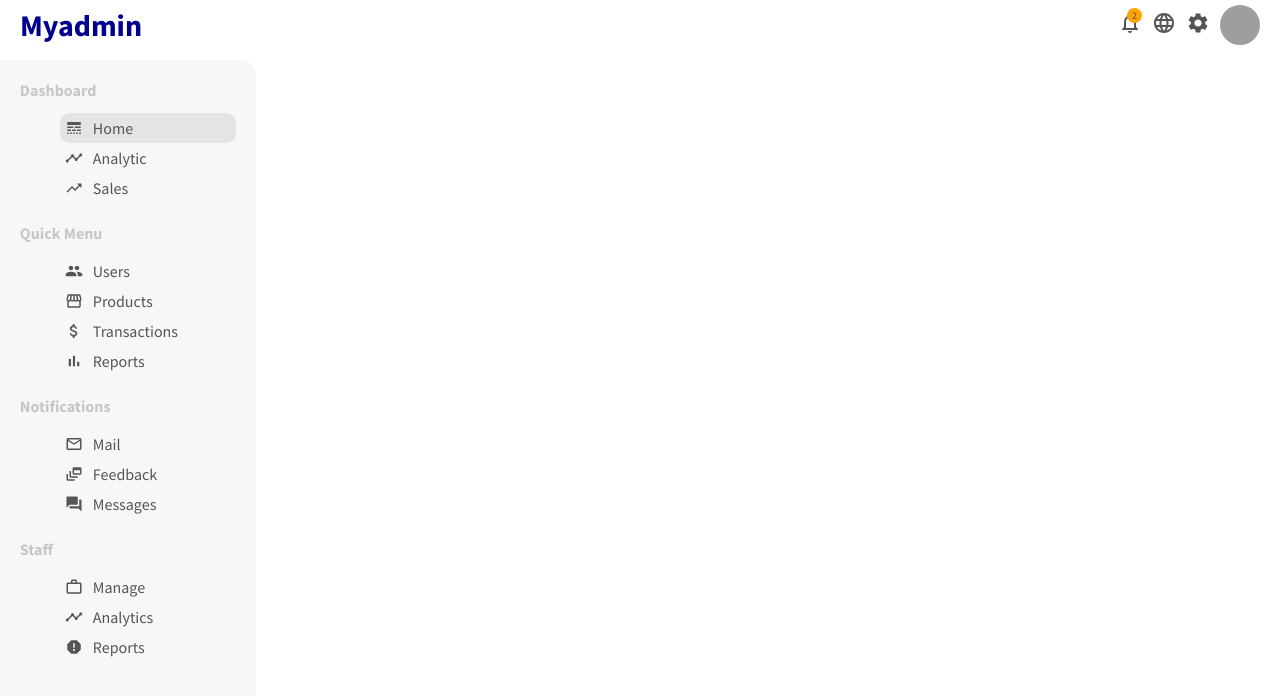
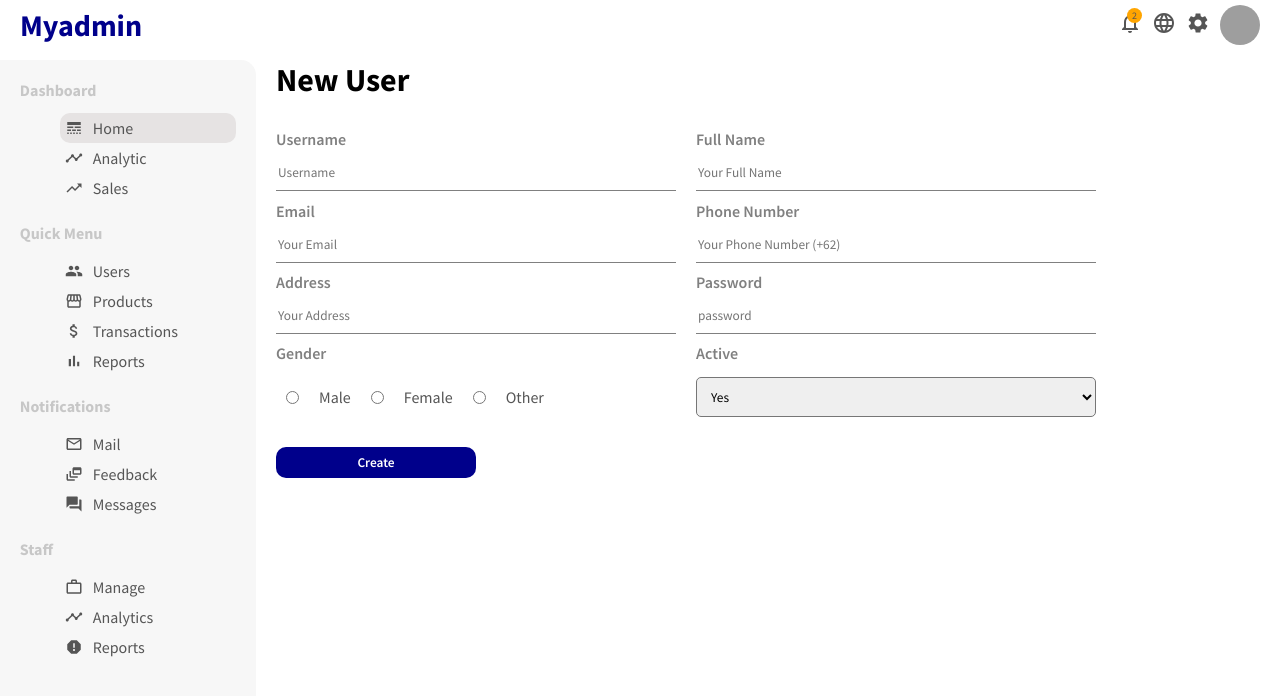
Before and after one commit to tirwanda/react-admin-dashboard, a React (Create React App) app: page /new-user in a window 1280 px wide. Shown: the top 696 px of the page. Built offline with nearby package versions, Linux system fonts and the light colour scheme; grey boxes are pictures that could not be loaded.

Commit message:
Create New User Page

```diff
--- a/src/App.js
+++ b/src/App.js
@@ -6,6 +6,7 @@ import Sidebar from './Components/Sidebar/Sidebar';
 import Home from './Pages/Home/Home';
 import UserList from './Pages/UserList/UserList';
 import User from './Pages/User/User';
+import NewUser from './Pages/NewUser/NewUser';
 
 function App() {
 	return (
@@ -24,6 +25,9 @@ function App() {
 						<Route path="/user/:userId">
 							<User />
 						</Route>
+						<Route path="/new-user">
+							<NewUser />
+						</Route>
 					</Switch>
 				</div>
 			</div>
--- /dev/null
+++ b/src/Pages/NewUser/NewUser.jsx
@@ -0,0 +1,82 @@
+import React from 'react';
+import './NewUser.scss';
+
+export default function NewUser() {
+	return (
+		<div className="newUser">
+			<h1 className="newUser-title">New User</h1>
+
+			<form className="newUser-form">
+				<div className="newUser-form-item">
+					<label>Username</label>
+					<input type="text" placeholder="Username" />
+				</div>
+
+				<div className="newUser-form-item">
+					<label>Full Name</label>
+					<input type="text" placeholder="Your Full Name" />
+				</div>
+
+				<div className="newUser-form-item">
+					<label>Email</label>
+					<input type="text" placeholder="Your Email" />
+				</div>
+
+				<div className="newUser-form-item">
+					<label>Phone Number</label>
+					<input type="text" placeholder="Your Phone Number (+62)" />
+				</div>
+
+				<div className="newUser-form-item">
+					<label>Address</label>
+					<input type="text" placeholder="Your Address" />
+				</div>
+
+				<div className="newUser-form-item">
+					<label>Password</label>
+					<input type="Password" placeholder="password" />
+				</div>
+
+				<div className="newUser-form-item">
+					<label>Gender</label>
+					<div className="newUser-gender">
+						<input
+							type="radio"
+							name="gender"
+							id="male"
+							value="male"
+						/>
+						<label for="male">Male</label>
+						<input
+							type="radio"
+							name="gender"
+							id="female"
+							value="female"
+						/>
+						<label for="female">Female</label>
+						<input
+							type="radio"
+							name="gender"
+							id="other"
+							value="other"
+						/>
+						<label for="other">Other</label>
+					</div>
+				</div>
+
+				<div className="newUser-form-item">
+					<label>Active</label>
+					<select
+						className="newUser-select"
+						name="active"
+						id="active"
+					>
+						<option value="yes">Yes</option>
+						<option value="no">No</option>
+					</select>
+				</div>
+				<button className="newUser-btn">Create</button>
+			</form>
+		</div>
+	);
+}
--- /dev/null
+++ b/src/Pages/NewUser/NewUser.scss
@@ -0,0 +1,63 @@
+.newUser {
+	padding: 0 1.25rem;
+
+	.newUser-form {
+		margin-top: 1.25rem;
+		display: flex;
+		flex-wrap: wrap;
+
+		&-item {
+			display: flex;
+			flex-direction: column;
+			margin-top: 0.575rem;
+			margin-right: 1.25rem;
+			width: 400px;
+
+			& > label {
+				margin-bottom: 0.875rem;
+				font-size: 1rem;
+				font-weight: 600;
+				color: grey;
+			}
+
+			& > input {
+				border: none;
+				border-bottom: 1px solid grey;
+				padding-bottom: 0.575rem;
+			}
+
+			.newUser-gender {
+				display: flex;
+				align-items: center;
+
+				& > input {
+					margin: 0.625rem;
+				}
+
+				& > label {
+					margin: 0.625rem;
+					font-size: 1rem;
+					color: #555;
+				}
+			}
+
+			.newUser-select {
+				height: 2.5rem;
+				border-radius: 5px;
+				padding: 0 0.625rem;
+			}
+		}
+
+		.newUser-btn {
+			border: none;
+			width: 12.5rem;
+			background-color: darkblue;
+			color: white;
+			font-weight: 600;
+			border-radius: 0.625rem;
+			padding: 7px 10px;
+			margin-top: 1.875rem;
+			cursor: pointer;
+		}
+	}
+}
--- a/src/Pages/User/User.scss
+++ b/src/Pages/User/User.scss
@@ -6,9 +6,6 @@
 		align-items: center;
 		justify-content: space-between;
 		margin-bottom: 1.25rem;
-
-		.user-title {
-		}
 
 		.user-btn-add {
 			width: 5rem;
```
